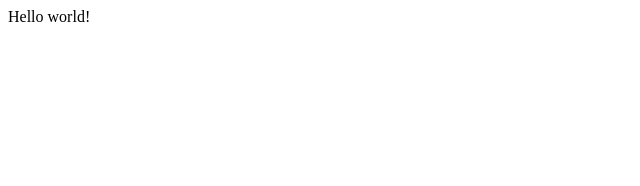
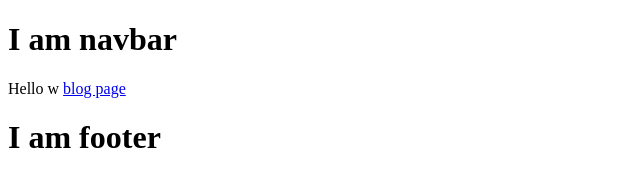
Before and after one commit to lfwolfe/gatsbyProject, a Gatsby site: page / in a window 1280 px wide. Shown: the whole page, without its empty margins (0-640 px from the left). Built offline with nearby package versions, Linux system fonts and the light colour scheme; Gatsby itself is replaced by a stand-in of ours.

Commit message:
Initial commit

```diff
--- /dev/null
+++ b/src/components/Footer.js
@@ -0,0 +1,9 @@
+import React from "react"
+
+export const Footer = () => {
+  return (
+    <div>
+      <h1>I am footer</h1>
+    </div>
+  )
+}
--- /dev/null
+++ b/src/components/Layout.js
@@ -0,0 +1,13 @@
+import React from "react"
+import { Navbar } from "./Navbar"
+import { Footer } from "./Footer"
+
+export const Layout = ({ children }) => {
+  return (
+    <>
+      <Navbar />
+      {children}
+      <Footer />
+    </>
+  )
+}
--- /dev/null
+++ b/src/components/Navbar.js
@@ -0,0 +1,9 @@
+import React from "react"
+
+export const Navbar = () => {
+  return (
+    <div>
+      <h1>I am navbar</h1>
+    </div>
+  )
+}
--- /dev/null
+++ b/src/pages/404.js
@@ -0,0 +1,6 @@
+import React from "react"
+import { Layout } from "../components/Layout"
+
+export default function error() {
+  return <Layout>error page</Layout>
+}
--- /dev/null
+++ b/src/pages/blog.js
@@ -0,0 +1,11 @@
+import React from "react"
+import { Link } from "gatsby"
+import { Layout } from "../components/Layout"
+
+export default function blog() {
+  return (
+    <Layout>
+      hello from blog <Link to="/">back home</Link>
+    </Layout>
+  )
+}
--- /dev/null
+++ b/src/pages/contact.js
@@ -0,0 +1,6 @@
+import React from "react"
+import { Layout } from "../components/Layout"
+
+export default function contact() {
+  return <Layout></Layout>
+}
--- a/src/pages/index.js
+++ b/src/pages/index.js
@@ -1,3 +1,9 @@
 import React from "react"
+import { Link } from "gatsby"
+import { Layout } from "../components/Layout"
 
-export default () => <div>Hello world!</div>
+export default () => (
+  <Layout>
+    Hello w <Link to="/blog/">blog page</Link>
+  </Layout>
+)
```
Also changed, not shown: src/pages/tours.js (added, +8 -0 lines).
